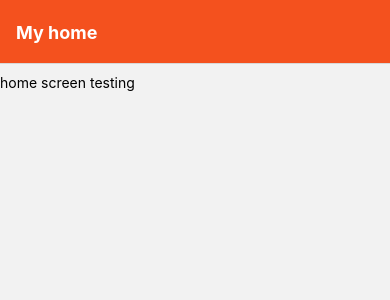
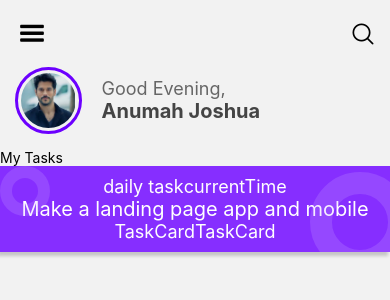
Before and after one commit to Ernie1234/JustDoIt, a React Native app: screen /Home in a window 390 px wide. Shown: the top 300 px of the page. Built offline with nearby package versions, Linux system fonts and the light colour scheme.

Commit message:
second commit

```diff
--- a/app.json
+++ b/app.json
@@ -5,15 +5,13 @@
     "version": "1.0.0",
     "orientation": "portrait",
     "icon": "./assets/icon.png",
-    "userInterfaceStyle": "light",
+    "userInterfaceStyle": "automatic",
     "splash": {
       "image": "./assets/splash.png",
       "resizeMode": "contain",
       "backgroundColor": "#ffffff"
     },
-    "assetBundlePatterns": [
-      "**/*"
-    ],
+    "assetBundlePatterns": ["**/*"],
     "ios": {
       "supportsTablet": true
     },
--- /dev/null
+++ b/components/HeaderBar.tsx
@@ -0,0 +1,105 @@
+import {
+  StyleSheet,
+  Text,
+  TouchableOpacity,
+  View,
+  Image,
+  Dimensions,
+} from "react-native";
+import { Entypo, AntDesign } from "@expo/vector-icons";
+
+const HeaderBar = () => {
+  const SIZE = Dimensions.get("window").width;
+  let timeOfDay;
+  const date = new Date();
+  const hours = date.getHours();
+
+  if (hours < 12) {
+    timeOfDay = "morning";
+  } else if (hours >= 12 && hours < 17) {
+    timeOfDay = "afternoon";
+  } else {
+    timeOfDay = "evening";
+  }
+  return (
+    <View style={styles.container}>
+      <View style={styles.headerIcons}>
+        <Entypo name="menu" size={34} />
+        <TouchableOpacity onPress={() => {}}>
+          <AntDesign name="search1" size={24} color="black" />
+        </TouchableOpacity>
+      </View>
+      <View style={styles.headerProfile}>
+        <View style={[styles.headerImageWrapper, { borderRadius: SIZE * 0.5 }]}>
+          <Image
+            source={require("../assets/images/kemal.jpg")}
+            resizeMode="contain"
+            style={{
+              width: SIZE * 0.14,
+              height: SIZE * 0.14,
+              borderRadius: SIZE * 0.5,
+            }}
+          />
+        </View>
+        <View style={styles.headerUserWrapper}>
+          <Text style={styles.headerGreeting}>Good {timeOfDay},</Text>
+          <Text style={styles.headerUsername}>Anumah Joshua</Text>
+        </View>
+      </View>
+    </View>
+  );
+};
+
+export default HeaderBar;
+
+const styles = StyleSheet.create({
+  container: {
+    paddingTop: 15,
+  },
+  headerIcons: {
+    flexDirection: "row",
+    justifyContent: "space-between",
+    alignItems: "center",
+    paddingHorizontal: 15,
+  },
+  headerProfile: {
+    paddingHorizontal: 15,
+    paddingVertical: 15,
+    flexDirection: "row",
+    alignItems: "center",
+  },
+  headerImageWrapper: {
+    borderColor: "#6c00ff",
+    borderStyle: "solid",
+    borderWidth: 3,
+    padding: 3,
+  },
+  headerUserWrapper: {
+    flexDirection: "column",
+    marginLeft: 20,
+  },
+  headerUsername: {
+    fontSize: 20,
+    textTransform: "capitalize",
+    fontWeight: "bold",
+    color: "#444",
+  },
+  headerGreeting: {
+    textTransform: "capitalize",
+    fontSize: 18,
+    color: "#666",
+  },
+});
+
+//TODO COLORS
+//PURPLES:
+// ##6c00ff  @1
+// #862eff  @2
+// #9a4eff  @3
+
+//REDS:
+//#D90000   @1
+
+//GREENS:
+//#04733F   @1
+//#04756F   @2
--- /dev/null
+++ b/components/Screen.tsx
@@ -0,0 +1,16 @@
+import { SafeAreaView, StyleSheet, Platform, StatusBar } from "react-native";
+
+type childrenProps = {
+  children: React.ReactNode;
+};
+const Screen = ({ children }: childrenProps) => {
+  return <SafeAreaView style={styles.container}>{children}</SafeAreaView>;
+};
+
+const styles = StyleSheet.create({
+  container: {
+    //! flex: 1,
+    paddingTop: Platform.OS === "android" ? StatusBar.currentHeight : 0,
+  },
+});
+export default Screen;
--- /dev/null
+++ b/components/TaskCard.tsx
@@ -0,0 +1,95 @@
+import { StyleSheet, Text, View } from "react-native";
+import React from "react";
+
+const TaskCard = () => {
+  return (
+    <View style={styles.card}>
+      <View style={styles.head}>
+        <Text style={styles.title}>daily task</Text>
+        <Text style={styles.currentTime}>currentTime</Text>
+      </View>
+      <Text style={styles.task}>Make a landing page app and mobile</Text>
+      <View style={styles.expire}>
+        <Text style={styles.date}>TaskCard</Text>
+        <Text style={styles.dueTime}>TaskCard</Text>
+      </View>
+      <View style={styles.lgCircle} />
+      <View style={styles.smCircle} />
+    </View>
+  );
+};
+
+export default TaskCard;
+
+const styles = StyleSheet.create({
+  card: {
+    flexDirection: "column",
+    justifyContent: "space-between",
+    alignItems: "center",
+    padding: 10,
+    backgroundColor: "#862eff",
+    shadowColor: "#171717",
+    shadowOffset: { width: -2, height: 4 },
+    shadowOpacity: 0.2,
+    shadowRadius: 3,
+    elevation: 15,
+    position: "relative",
+    overflow: "hidden",
+  },
+  head: {
+    flexDirection: "row",
+    justifyContent: "space-around",
+    alignItems: "center",
+  },
+  title: {
+    fontSize: 18,
+    color: "#fff",
+  },
+  currentTime: {
+    fontSize: 18,
+    color: "#fff",
+  },
+  task: {
+    fontSize: 20,
+    color: "#fff",
+  },
+  expire: {
+    flexDirection: "row",
+    justifyContent: "space-around",
+    alignItems: "center",
+  },
+  date: {
+    color: "#fff",
+    fontSize: 18,
+  },
+  dueTime: {
+    color: "#fff",
+    fontSize: 18,
+  },
+  lgCircle: {
+    position: "absolute",
+    right: -20,
+    bottom: -20,
+    borderWidth: 22,
+    borderColor: "#d1b0ff",
+    opacity: 0.2,
+    width: 100,
+    height: 100,
+    borderRadius: 75,
+  },
+  smCircle: {
+    position: "absolute",
+    left: 0,
+    top: 0,
+    borderWidth: 12,
+    borderColor: "#d1b0ff",
+    opacity: 0.2,
+    width: 50,
+    height: 50,
+    borderRadius: 75,
+  },
+});
+//PURPLES:
+// #6c00ff  @1
+// #862eff  @2
+// #9a4eff  @3
--- /dev/null
+++ b/components/index.ts
@@ -0,0 +1,2 @@
+export { default as Screen } from "./Screen";
+export { default as HeaderBar } from "./HeaderBar";
--- a/navigations/index.tsx
+++ b/navigations/index.tsx
@@ -1,7 +1,7 @@
 import { NavigationContainer } from "@react-navigation/native";
 import { createNativeStackNavigator } from "@react-navigation/native-stack";
 
-import { HomeScreen } from "../screens";
+import { HomeScreen, SearchScreen } from "../screens";
 
 const Stack = createNativeStackNavigator();
 export default function ScreenNavigation() {
@@ -12,14 +12,14 @@ export default function ScreenNavigation() {
           name="Home"
           component={HomeScreen}
           options={{
-            title: "My home",
-            headerStyle: {
-              backgroundColor: "#f4511e",
-            },
-            headerTintColor: "#fff",
-            headerTitleStyle: {
-              fontWeight: "bold",
-            },
+            headerShown: false,
+          }}
+        />
+        <Stack.Screen
+          name="Search"
+          component={SearchScreen}
+          options={{
+            headerShown: false,
           }}
         />
       </Stack.Navigator>
--- a/package.json
+++ b/package.json
@@ -9,6 +9,7 @@
     "web": "expo start --web"
   },
   "dependencies": {
+    "@expo/vector-icons": "^13.0.0",
     "@react-navigation/native": "^6.1.9",
     "@react-navigation/native-stack": "^6.9.16",
     "expo": "~49.0.15",
--- a/screens/HomeScreen.tsx
+++ b/screens/HomeScreen.tsx
@@ -1,5 +1,6 @@
-import { StyleSheet, View, Text, Pressable, FlatList } from "react-native";
-import { useNavigation } from "@react-navigation/native";
+import { Text } from "react-native";
+import { HeaderBar, Screen } from "../components";
+import TaskCard from "../components/TaskCard";
 
 const DATA = [
   {
@@ -31,9 +32,12 @@ const DATA = [
 
 const HomeScreen = () => {
   return (
-    <View style={{ flex: 1, paddingTop: 10 }}>
-      <Text>home screen testing</Text>
-    </View>
+    <Screen>
+      <HeaderBar />
+      {/* my task component */}
+      <Text>My Tasks</Text>
+      <TaskCard />
+    </Screen>
   );
 };
 
--- /dev/null
+++ b/screens/SearchScreen.tsx
@@ -0,0 +1,14 @@
+import { StyleSheet, Text, View } from "react-native";
+import React from "react";
+
+const SearchScreen = () => {
+  return (
+    <View>
+      <Text>SearchScreen</Text>
+    </View>
+  );
+};
+
+export default SearchScreen;
+
+const styles = StyleSheet.create({});
--- a/screens/index.ts
+++ b/screens/index.ts
@@ -1 +1,2 @@
 export { default as HomeScreen } from "./HomeScreen";
+export { default as SearchScreen } from "./SearchScreen";
```
Also changed, not shown: assets/images/kemal.jpg (added).
